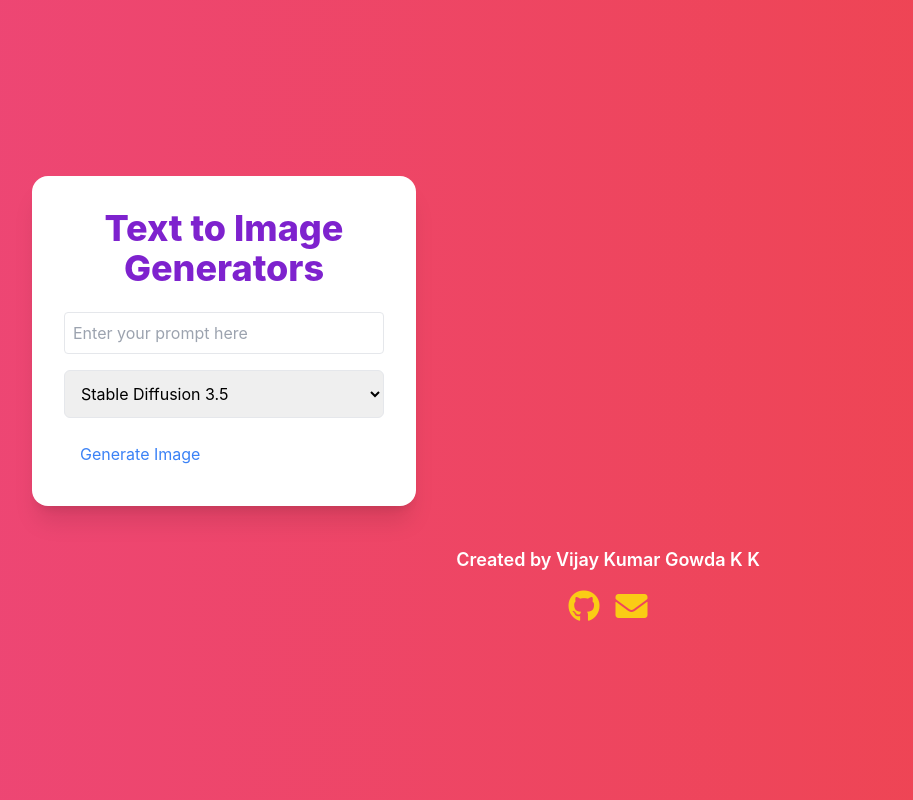
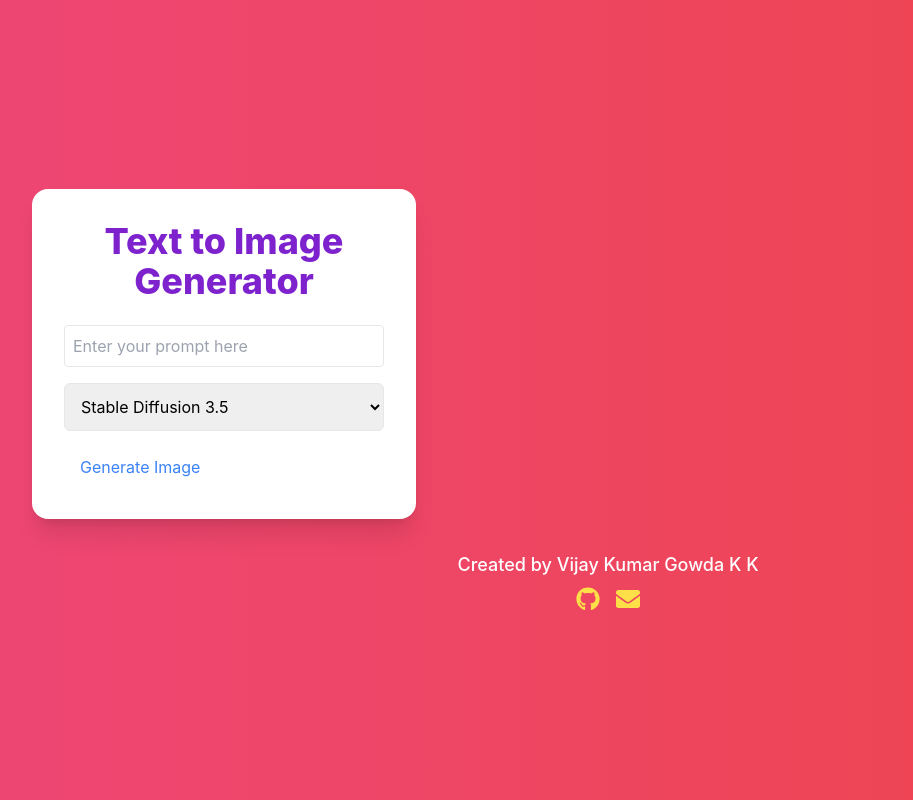
Before and after one commit to vijaykumargowdakk/text_to_image_application, a React (Create React App) app in the folder text-to-image-generator/: page / in a window 1280 px wide. Shown: the whole page, without its empty margins (32-945 px from the left). Built offline with nearby package versions, Linux system fonts and the light colour scheme; a small style sheet from the web is missing.

Commit message:
completed application

```diff
--- a/text-to-image-generator/src/App.js
+++ b/text-to-image-generator/src/App.js
@@ -5,6 +5,7 @@ import { queryImage } from './utils/api';
 import InputField from './components/InputField';
 import GenerateButton from './components/GenerateButton';
 import ImageDisplay from './components/ImageDisplay';
+import { FaGithub, FaEnvelope } from 'react-icons/fa';
 
 function App() {
   const [prompt, setPrompt] = useState('');
@@ -41,7 +42,7 @@ function App() {
       <div className="flex flex-col md:flex-row w-full max-w-6xl gap-8">
         {/* Left Box for inputs */}
         <div className="w-full md:w-1/3 bg-white p-8 rounded-2xl shadow-xl transition-transform transform hover:scale-105">
-          <h1 className="text-4xl font-extrabold text-purple-700 mb-6 text-center">Text to Image Generators</h1>
+          <h1 className="text-4xl font-extrabold text-purple-700 mb-6 text-center">Text to Image Generator</h1>
 
           <InputField prompt={prompt} setPrompt={setPrompt} />
 
@@ -79,17 +80,27 @@ function App() {
         )}
       </div>
 
-      <footer className="mt-10 text-center">
-        <p className="text-white text-lg font-semibold">Created by Vijay Kumar Gowda K K</p>
-        <div className="flex justify-center mt-4 gap-4">
-          <a href="https://github.com/vijaykumargowdakk" className="text-yellow-400 transition-transform transform hover:scale-110">
-            <i className="fab fa-github fa-2x"></i>
-          </a>
-          <a href="mailto:rvit21bis065.rvitm@rvei.edu.in" className="text-yellow-400 transition-transform transform hover:scale-110">
-            <i className="fas fa-envelope fa-2x"></i>
-          </a>
-        </div>
-      </footer>
+      <footer className="mt-8 text-center">
+                <p className="text-white text-lg font-medium">
+                    Created by Vijay Kumar Gowda K K
+                </p>
+                <div className="flex justify-center items-center gap-4 mt-2">
+                    <a
+                        href="https://github.com/vijaykumargowdakk"
+                        target="_blank"
+                        rel="noopener noreferrer"
+                        className="text-yellow-300 hover:text-yellow-400 transition duration-200"
+                    >
+                        <FaGithub className="text-2xl" />
+                    </a>
+                    <a
+                        href="mailto:rvit21bis065.rvitm@rvei.edu.in"
+                        className="text-yellow-300 hover:text-yellow-400 transition duration-200"
+                    >
+                        <FaEnvelope className="text-2xl" />
+                    </a>
+                </div>
+            </footer>
     </div>
   );
 }
```
